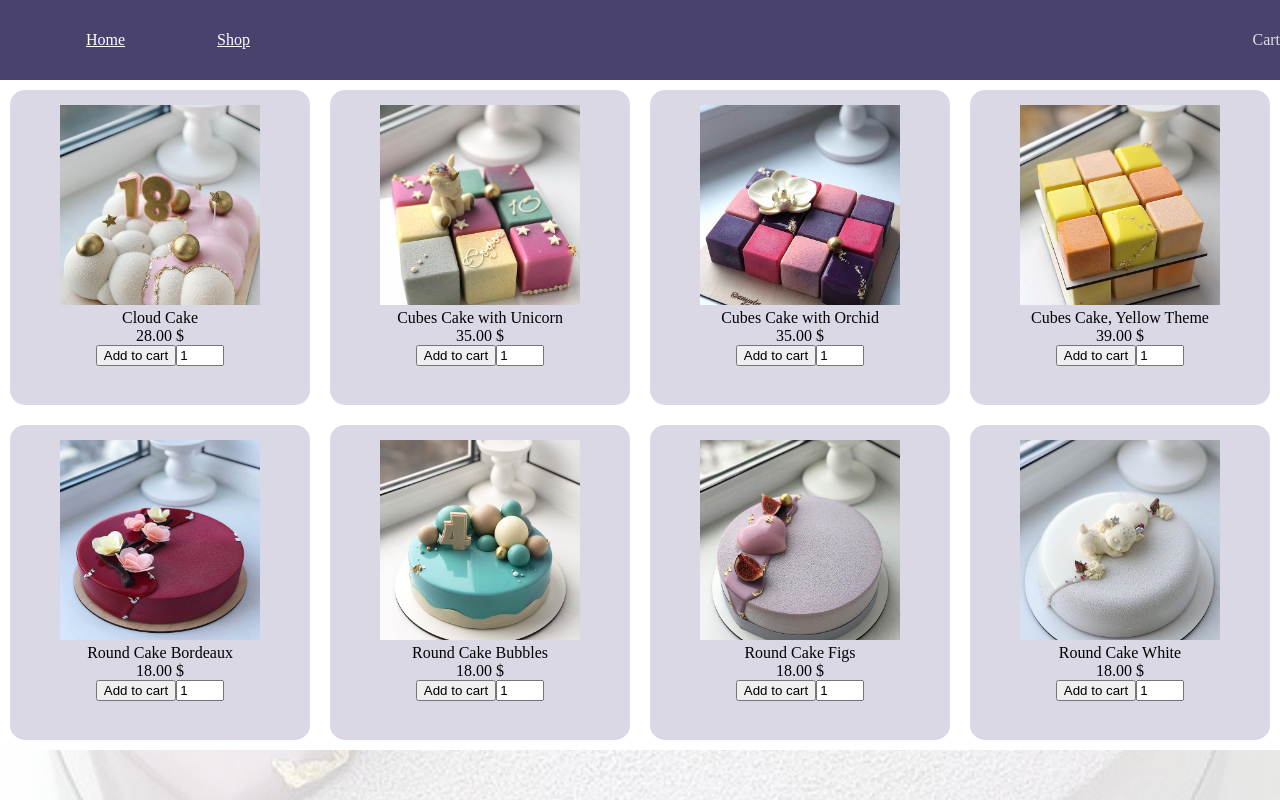
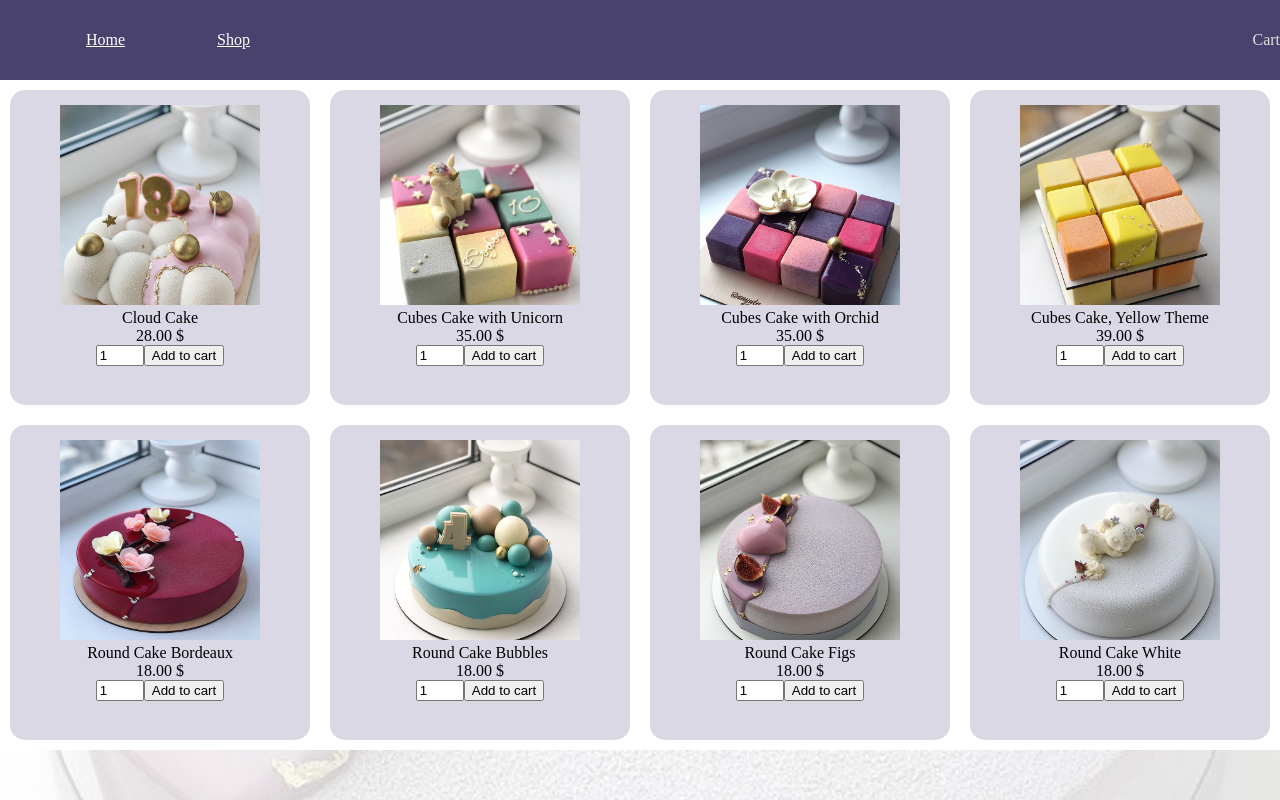
Before and after one commit to annagiuliam/shopping-cart, a React (Create React App) app: page /shop in a window 1280 px wide. Built offline with nearby package versions, Linux system fonts and the light colour scheme.

Commit message:
add to cart logic

```diff
--- /dev/null
+++ b/src/App.js
@@ -0,0 +1,48 @@
+import React from 'react';
+import {useState, useEffect} from 'react';
+import  {BrowserRouter, Switch, Route} from 'react-router-dom';
+import './App.css';
+import cakesArr from '../src/cakes'
+import Header from './components/Header';
+import Home from './components/Home'
+import Shop from './components/Shop'
+
+
+const App = () => {
+    const [cakes, setCakes] = useState(cakesArr);
+    const [cart, setCart] = useState([]);
+    const [count, setCount] = useState(0);
+    useEffect(()=> {
+        console.log(cart)
+        console.log(count)
+    }, [cakes, cart, count]);
+
+    function addToCart(cake) {
+        const newCake = {...cake};
+        newCake.count += 1;
+        const newCart = [...cart, newCake];
+        setCart(newCart)
+    }
+
+    function handleChange(e) {
+        setCount(e.target.value)// riparti da handleChange, aggiungi handleSubmit
+    }
+    return (
+        <BrowserRouter>
+            <Header />
+            <Switch>
+                <Route exact path='/' component={Home} />
+                <Route path='/shop'
+                        render={(props) => (
+                            <Shop {...props}
+                            cakes={cakes}
+                            onClick={addToCart}
+                            count={count}
+                            onChange={handleChange}/>
+                        )} />
+            </Switch>
+        </BrowserRouter>
+    )
+}
+
+export default App;
--- a/src/Routes.js
+++ /dev/null
@@ -1,22 +0,0 @@
-import React from 'react';
-import  {BrowserRouter, Switch, Route} from 'react-router-dom';
-import './App.css';
-
-import Header from './components/Header';
-import Home from './components/Home'
-import Shop from './components/Shop'
-
-
-const Routes = () => {
-    return (
-        <BrowserRouter>
-            <Header />
-            <Switch>
-                <Route exact path='/' component={Home} />
-                <Route path='/shop' component={Shop} />
-            </Switch>
-        </BrowserRouter>
-    )
-}
-
-export default Routes;
--- a/src/cakes.js
+++ b/src/cakes.js
@@ -9,7 +9,7 @@ import roundWhite from './images/round-cake-white.jpg';
 
 import uniqid from 'uniqid';
 
-const cakes = [
+const cakesArr = [
     {
         id: uniqid(),
         name : "Cloud Cake",
@@ -68,4 +68,4 @@ const cakes = [
     },
 ]
 
-export default cakes;
+export default cakesArr;
--- a/src/components/CakeCard.js
+++ b/src/components/CakeCard.js
@@ -1,16 +1,18 @@
 import React from 'react';
 
 const CakeCard = (props) => {
-
+const {cake} = props
 
     return(
         <div className='cake-wrapper'>
-            <img src={props.src} alt=""></img>
-            <div className='cake-name'>{props.name}</div>
+            <img src={cake.src} alt=""></img>
+            <div className='cake-name'>{cake.name}</div>
             <div className='price-wrapper'>
-            <div className='cake-price'>{Number(props.price).toFixed(2)} $</div>
-                <button>Add to cart</button>
-                <input type='number' id='quantity-input' name='quantity' min="1" defaultValue="1"></input>
+            <div className='cake-price'>{Number(cake.price).toFixed(2)} $</div>
+                <form>
+                    <input type='number' onChange={(e) => props.onChange(e)} id='quantity-input' name='quantity' min="1" defaultValue="1"></input>
+                    <button type="submit" onClick={() => props.onClick(cake)}>Add to cart</button>
+                </form>
             </div>
 
         </div>
--- a/src/components/Shop.js
+++ b/src/components/Shop.js
@@ -1,20 +1,23 @@
 
 
-import cakes from '../cakes';
+
 import CakeCard from './CakeCard'
 
-function Shop() {
-  console.log(cakes)
+function Shop(props) {
+  const {cakes} = props
   return (
     <div className="cakes-container">
 
         {cakes.map(cake => {
           return (
             <CakeCard
-            src={cake.src}
+            /* src={cake.src}
             name={cake.name}
-            price={cake.price}
+            price={cake.price} */
+            cake={cake}
             key={cake.id}
+            onClick={props.onClick}
+            onChange={props.onChange}
             />
           )
         })}
--- a/src/index.js
+++ b/src/index.js
@@ -2,12 +2,12 @@ import React from 'react';
 import ReactDOM from 'react-dom';
 import './App.css'
 
-import Routes from './Routes';
+import App from './App';
 
 
 ReactDOM.render(
   <React.StrictMode>
-    <Routes />
+    <App />
   </React.StrictMode>,
   document.getElementById('root')
 );
```
Also changed, not shown: 1 other file (tests, documents, lock files or other folders).
